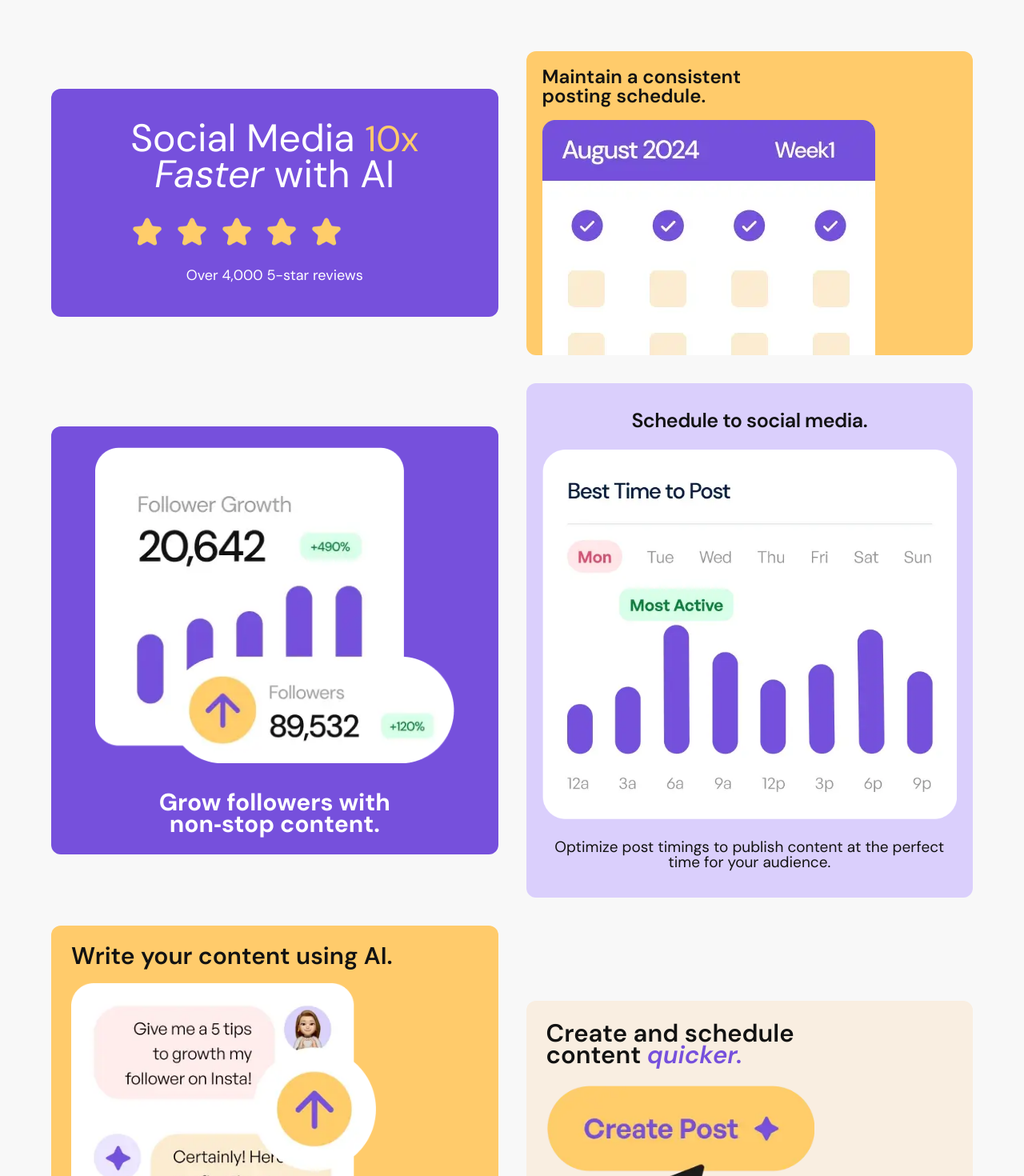
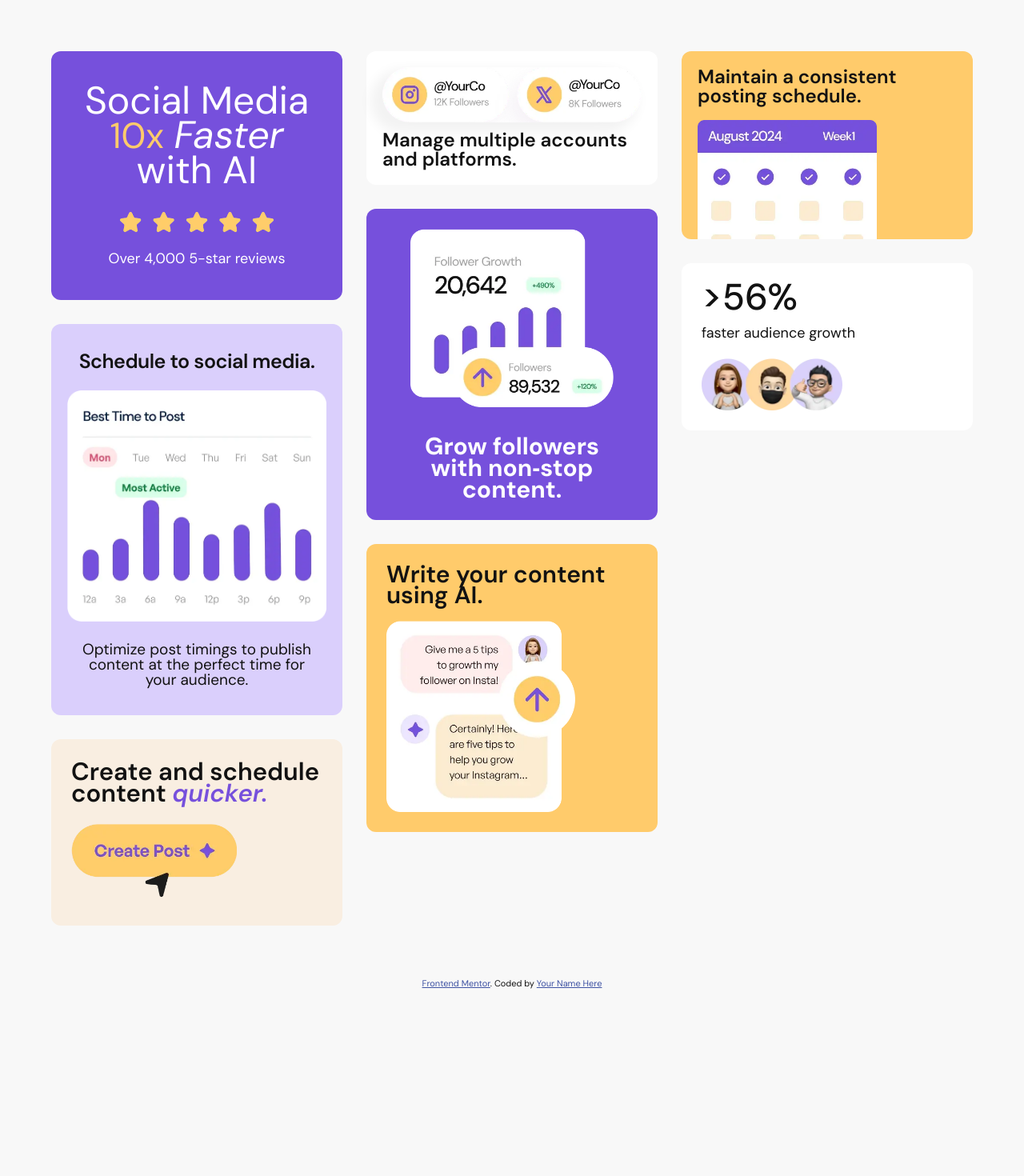
Before and after one commit to pkthunder87/bento-grid, a React (Vite) app: page / in a window 1280 px wide. Shown: the top 1470 px of the page at 80% size. After the commit the page ends 1300 px from the top, so only its background shows below. Built offline with nearby package versions, Linux system fonts and the light colour scheme.

Commit message:
Feat: Add responsive masonry layout

```diff
--- a/package.json
+++ b/package.json
@@ -11,7 +11,8 @@
   },
   "dependencies": {
     "react": "^18.2.0",
-    "react-dom": "^18.2.0"
+    "react-dom": "^18.2.0",
+    "react-masonry-css": "^1.0.16"
   },
   "devDependencies": {
     "@types/react": "^18.2.15",
--- a/src/App.jsx
+++ b/src/App.jsx
@@ -1,3 +1,5 @@
+import Masonry from "react-masonry-css";
+
 import AppLayout from "./components/AppLayout";
 import Attribution from "./components/Attribution";
 import GridItem from "./components/GridItem";
@@ -6,9 +8,20 @@
 const imgPrefix = "../src/assets/images/illustration-";
 const imgSuffix = ".webp";
 
+const breakpointColumnsObj = {
+  default: 3,
+  900: 2,
+  500: 1,
+};
+
 function App() {
   return (
     <AppLayout>
+      <Masonry
+        breakpointCols={breakpointColumnsObj}
+        className="my-masonry-grid"
+        columnClassName="my-masonry-grid_column"
+      >
         <GridItem gridItemNum="1">
           <h1 className="grid-item--1__title">
             Social Media <span className="ten-x">10x</span>{" "}
@@ -49,8 +62,8 @@
             alt=""
           />
           <p className="grid-item--4__text">
-          Optimize post timings to publish content at the perfect time for your
-          audience.
+            Optimize post timings to publish content at the perfect time for
+            your audience.
           </p>
         </GridItem>
         <GridItem gridItemNum="5">
@@ -92,6 +105,8 @@
             alt=""
           />
         </GridItem>
+      </Masonry>
+
       <Attribution />
     </AppLayout>
   );
--- a/src/sass/_layout.scss
+++ b/src/sass/_layout.scss
@@ -43,49 +43,9 @@
 
 @media (min-width: 600px) {
   .app-layout {
-    display: grid;
-    grid-template-columns: repeat(2, 1fr);
-  }
-
-  .grid-item {
-    align-self: center;
-
-    &--1 {
-      order: 1;
-    }
-
-    &--2 {
-      order: 7;
-    }
-
-    &--3 {
-      order: 2;
-    }
-
-    &--4 {
-      order: 4;
-    }
-
-    &--5 {
-      order: 3;
-    }
-
-    &--6 {
-      order: 8;
-    }
-
-    &--7 {
-      order: 6;
-    }
-
-    &--8 {
-      order: 5;
-    }
   }
 
   .attribution {
-    order: 9;
-    grid-column: span 2;
   }
 }
 
@@ -104,3 +64,27 @@
   .app-layout {
   }
 }
+
+/* =============================
+   4.0 react-masonry-css
+   ============================ */
+
+//  https://www.npmjs.com/package/react-masonry-css
+
+.my-masonry-grid {
+  display: -webkit-box; /* Not needed if autoprefixing */
+  display: -ms-flexbox; /* Not needed if autoprefixing */
+  display: flex;
+  margin-left: -30px; /* gutter size offset */
+  width: auto;
+}
+.my-masonry-grid_column {
+  padding-left: 30px; /* gutter size */
+  background-clip: padding-box;
+}
+
+/* Style your items */
+.my-masonry-grid_column > div {
+  /* change div to reference your elements you put in <Masonry> */
+  margin-bottom: 30px;
+}
```
Also changed, not shown: 1 other file (tests, documents, lock files or other folders). Lines whose indentation alone changed are shown as unchanged.
